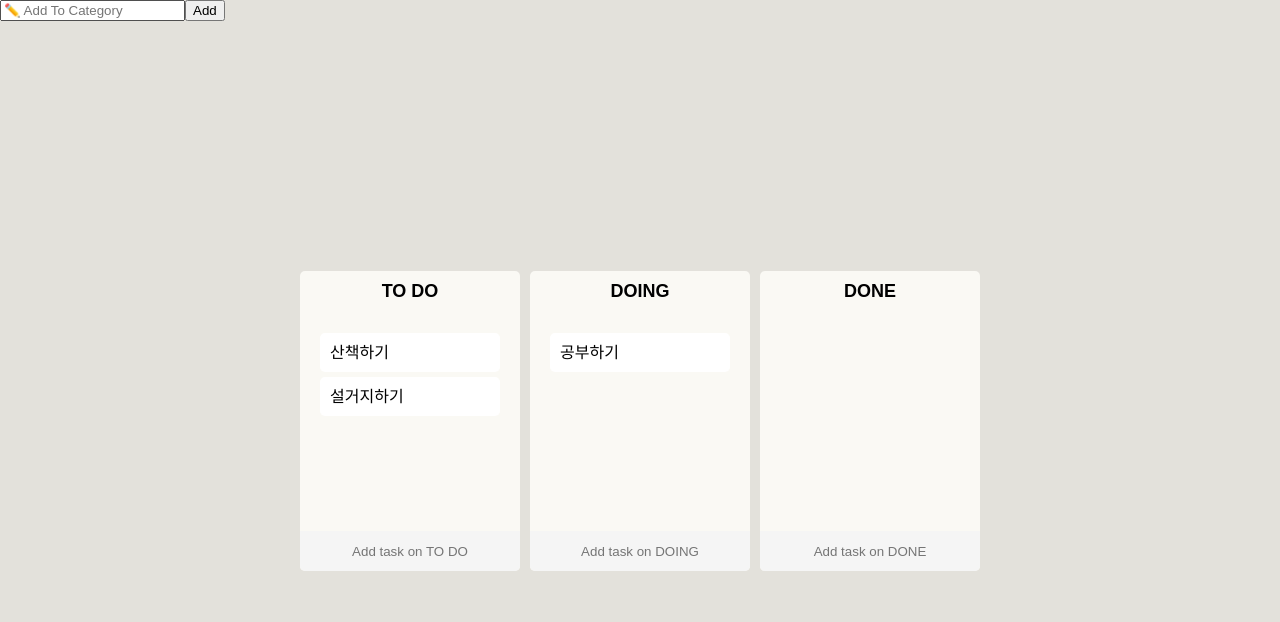
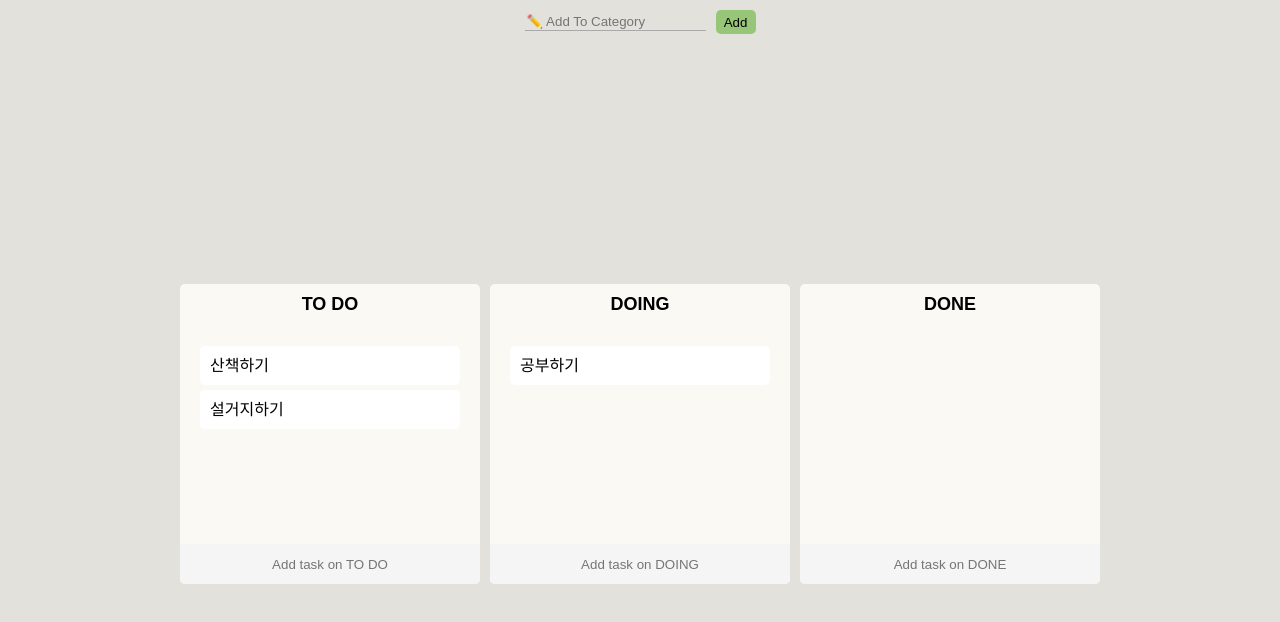
Before and after one commit to yoohaaeun/Yoorello, a React (Create React App) app: page / in a window 1280 px wide. Shown: the top 622 px of the page. Built offline with nearby package versions, Linux system fonts and the light colour scheme.

Commit message:
css 수정

```diff
--- a/src/App.tsx
+++ b/src/App.tsx
@@ -7,7 +7,6 @@ import Board from './Components/Board';
 
 const Wrapper = styled.div`
   display: flex;
-  max-width: 680px;
   width: 100%;
   margin: 0 auto;
   justify-content: center;
@@ -17,7 +16,7 @@ const Wrapper = styled.div`
 
 const Boards = styled.div`
   display: flex;
-  width: 100%;
+  width: 80%;
   gap: 10px;
   justify-content: center;
   align-items: center;
--- a/src/Components/AddBoard.tsx
+++ b/src/Components/AddBoard.tsx
@@ -3,6 +3,34 @@ import { useForm } from 'react-hook-form';
 import { useSetRecoilState } from 'recoil';
 import styled from 'styled-components';
 import { toDoState } from '../atoms';
+
+const From = styled.form`
+  display: flex;
+  justify-content: center;
+  align-items: center;
+  padding-top: 10px;
+`;
+
+const Input = styled.input`
+  border: none;
+  border-bottom: 1px solid darkgray;
+  outline: none;
+  margin-right: 10px;
+  background-color: transparent;
+  cursor: pointer;
+`;
+
+const Button = styled.button`
+  width: 2.5rem;
+  height: 1.5rem;
+  border: none;
+  border-radius: 5px;
+  background-color: #98c679;
+
+  &:hover {
+    cursor: pointer;
+  }
+`;
 
 interface IForm {
   category: string;
@@ -12,7 +40,7 @@ export default function AddBoard() {
   const setToDos = useSetRecoilState(toDoState);
   const { register, handleSubmit, setValue } = useForm<IForm>();
 
-  const onVaild = ({ category }: IForm) => {
+  const onValid = ({ category }: IForm) => {
     console.log(category);
     setToDos((prev) => {
       return {
@@ -25,15 +53,15 @@ export default function AddBoard() {
 
   return (
     <>
-      <form onSubmit={handleSubmit(onVaild)}>
-        <input
+      <From onSubmit={handleSubmit(onValid)}>
+        <Input
           {...register('category')}
           type='text'
           id='category_text'
           placeholder='✏️ Add To Category'
         />
-        <button>Add</button>
-      </form>
+        <Button>Add</Button>
+      </From>
     </>
   );
 }
--- a/src/Components/Board.tsx
+++ b/src/Components/Board.tsx
@@ -11,6 +11,7 @@ const Wrapper = styled.div`
   display: flex;
   flex-direction: column;
   width: 300px;
+  min-width: 200px;
   padding-top: 10px;
   background-color: ${(props) => props.theme.boardColor};
   border-radius: 5px;
```
